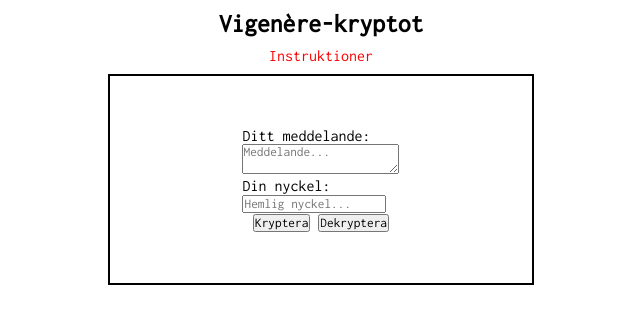
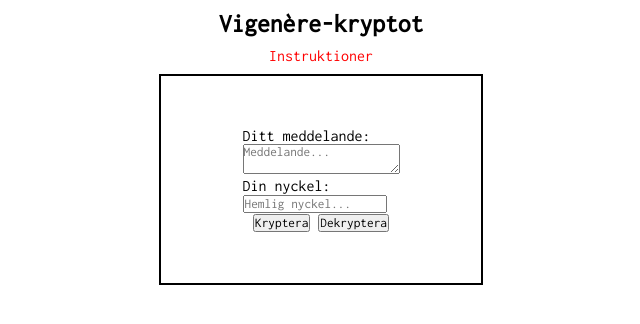
Before and after one commit to maxnordstrom/vig_cipher, a plain HTML site: page index.html in a window 1280 px wide. Shown: the whole page, without its empty margins (319-959 px from the left). Drawn offline with nearby package versions, Linux system fonts and the light colour scheme; files that its build step writes are made by us from their sources.

Commit message:
minor change and added scss file

```diff
--- a/style.css
+++ b/style.scss
@@ -48,7 +48,7 @@ label {
 
 .input-fields {
     margin: 10px auto 0 auto;
-    max-width: 33%;
+    max-width: 25%;
     border-style: solid;
     border-width: 2px;
     /*text-align: center;*/
```
